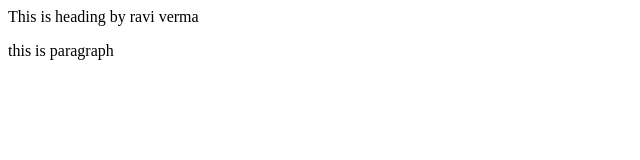
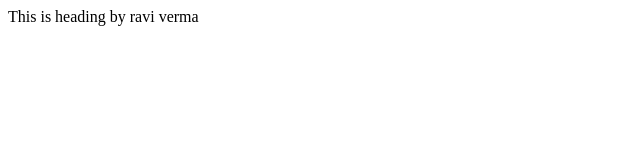
Before and after one commit to ravisoni3547/verma, a plain HTML site: page index.html in a window 1280 px wide. Shown: the whole page, without its empty margins (0-640 px from the left). Drawn offline with Linux system fonts and the light colour scheme.

Commit message:
any changed

```diff
--- a/index.html
+++ b/index.html
@@ -4,7 +4,7 @@
 </head>
 <body>
     <h>This is heading by ravi verma </h>
-    <p>this is paragraph </p>
+
 
 </body>
 </html>
```
